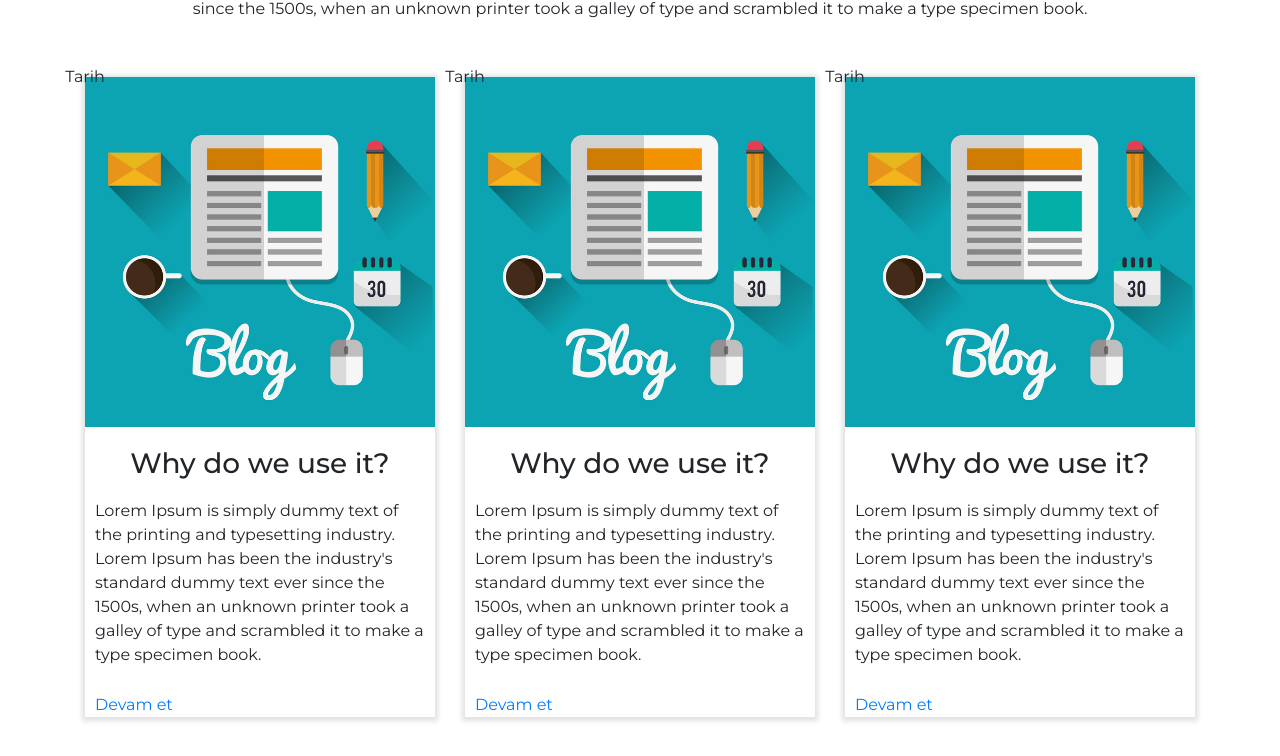
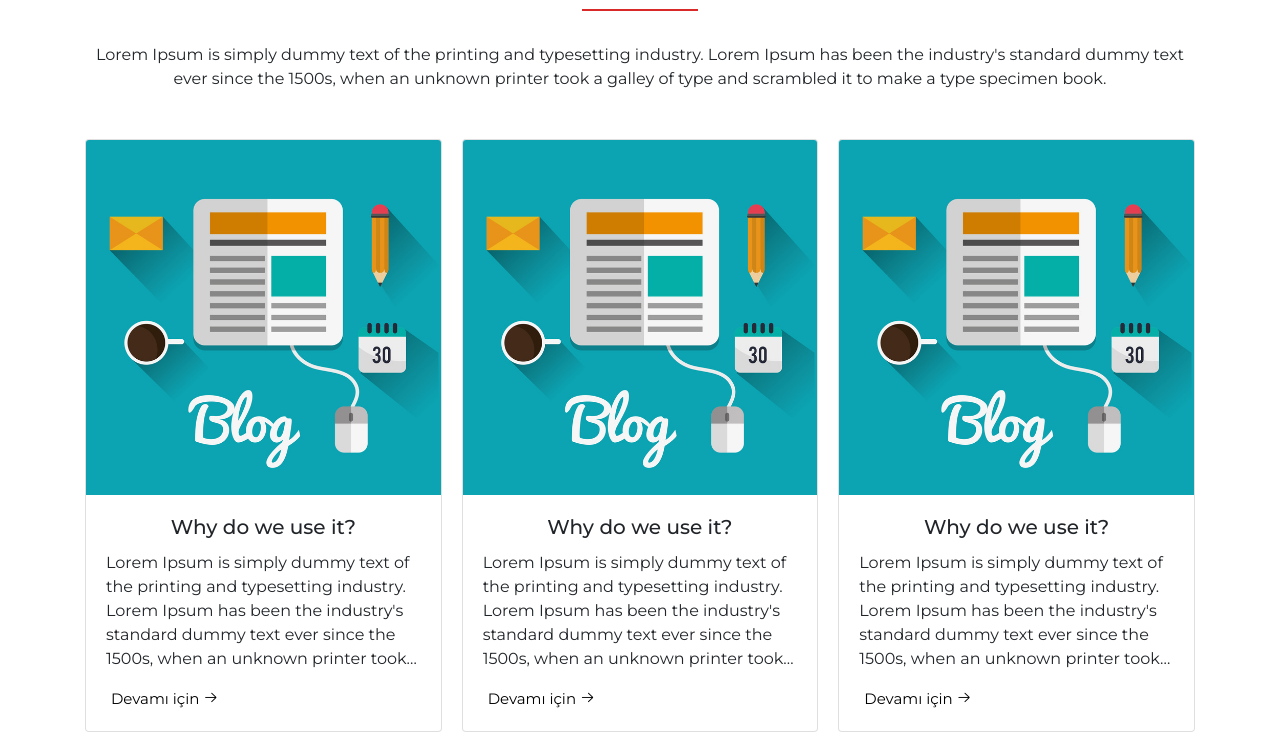
Before and after one commit to Intime-info/intimeInfoWeb, a plain HTML site: page index.html in a window 1280 px wide. Shown: the part 93-849 px from the top of the page. Drawn offline with Linux system fonts and the light colour scheme; files whose address does not match are found by name.

Commit message:
blog sonlara dogru

```diff
--- a/assets/css/custom.scss
+++ b/assets/css/custom.scss
@@ -1,5 +1,6 @@
 @import "scss/bootstrap";
 @import "style.css";
+
 $corporateBlue: #00A0AF;
 $corporateDarkBlue: #021D49;
 
@@ -17,54 +18,56 @@ button, input, textarea, select {
 }
 
 .mainBlog {
+  /*.card{
+    box-shadow: 0 4px 8px 0 rgba(0, 0, 0, 0.2), 0 6px 20px 0 rgba(0, 0, 0, 0.19);
+  }*/
   .blogTitle {
-    margin: 20px 0;
-
-    h2 {
-      text-align: center;
+    hr {
+      width: 10%;
+      border-style: solid;
+      border-color: #da2929;
+      border-width: 1px;
+    }
+  }
+  .line-clamp {
+    display: -webkit-box;
+    -webkit-line-clamp: 5;
+    -webkit-box-orient: vertical;
+    overflow: hidden;
+  }
+  .btnc{
+    margin: 5px auto;
+    border: none;
+    padding: 10px 5px;
+    font-size: 15px;
+    position: relative;
+    text-decoration: none;
+    &:before{
+      transition: all 0.85s cubic-bezier(0.68, -0.55, 0.265, 1.55);
+      content: '';
+      width: 0;
+      height: 100%;
+      background: black;
+      position: absolute;
+      top: 0;
+      left: 0;
+    }
+    & .btnc-text{
+      color: white;
+      // check out mdn docs for different types of blend modes.
+      mix-blend-mode: difference;
+      &:hover{
+        border-bottom: 1px solid white;
+      }
     }
 
-    p {
-      text-align: center;
+    &:hover {
+      &:before {
+        background: black;
+        width: 100%;
+        border-bottom: 1px solid white;
+      }
     }
   }
 
-  .blogCard {
-    position: relative;
-    margin: 20px 0;
-    box-shadow: 0 1px 5px 3px rgba(0, 0, 0, 0.12);
-
-    .blogCardTitle {
-      figure {
-        margin: 0;
-
-        img {
-          height: 100%;
-          width: 100%;
-        }
-      }
-      span{
-        position: absolute;
-        top: 0;
-        left: 0;
-        transform: translate(-50%,-50%);
-      }
-    }
-
-    .blogCardBody {
-      margin-top: 20px;
-      h3 {
-        text-align: center;
-      }
-
-      p {
-        padding: 10px;
-        text-align: left;
-      }
-      a{
-        margin: 10px;
-        text-decoration: none;
-      }
-    }
-  }
 }
--- a/assets/css/style.css
+++ b/assets/css/style.css
@@ -25,81 +25,78 @@
   -moz-osx-font-smoothing: grayscale;
 }
 
-.intimeinfolinkedin:before {
+.intimeinfo-linkedin:before {
   content: "\e900";
 }
-.intimeinfoinstagram:before {
+.intimeinfo-instagram:before {
   content: "\e901";
 }
-.intimeinfokariyernet .path1:before {
+.intimeinfo-kariyernet .path1:before {
   content: "\e902";
   color: rgb(113, 30, 140);
 }
-.intimeinfokariyernet .path2:before {
+.intimeinfo-kariyernet .path2:before {
   content: "\e903";
   margin-left: -1em;
   color: rgb(245, 129, 19);
 }
-.intimeinfokariyernet .path3:before {
+.intimeinfo-kariyernet .path3:before {
   content: "\e904";
   margin-left: -1em;
   color: rgb(113, 30, 140);
 }
-.intimeinfokariyernet .path4:before {
+.intimeinfo-kariyernet .path4:before {
   content: "\e905";
   margin-left: -1em;
   color: rgb(113, 30, 140);
 }
-.intimeinfokariyernet .path5:before {
+.intimeinfo-kariyernet .path5:before {
   content: "\e906";
   margin-left: -1em;
   color: rgb(113, 30, 140);
 }
-.intimeinfolightbulb-line:before {
+.intimeinfo-lightbulb-line:before {
   content: "\e907";
-  color: rgba(255, 160, 73, 0.99);
 }
-.intimeinfopie-chart-line:before {
+.intimeinfo-pie-chart-line:before {
   content: "\e908";
-  color: #6ef2a9;
 }
-.intimeinfoquill-pen-line:before {
+.intimeinfo-quill-pen-line:before {
   content: "\e909";
-  color: #69b8f1;
 }
-.intimeinfofeedback:before {
+.intimeinfo-feedback:before {
   content: "\e90a";
 }
-.intimeinfotarget:before {
+.intimeinfo-target:before {
   content: "\e90b";
 }
-.intimeinforight-arrow:before {
+.intimeinfo-right-arrow:before {
   content: "\e90c";
 }
-.intimeinfodown-angle:before {
+.intimeinfo-down-angle:before {
   content: "\e90d";
 }
-.intimeinfoworkers:before {
+.intimeinfo-workers:before {
   content: "\e90e";
 }
-.intimeinfouser:before {
+.intimeinfo-user:before {
   content: "\e90f";
 }
-.intimeinforight-angle:before {
+.intimeinfo-right-angle:before {
   content: "\e910";
 }
-.intimeinfoemail:before {
+.intimeinfo-email:before {
   content: "\e911";
 }
-.intimeinfoheadphones:before {
+.intimeinfo-headphones:before {
   content: "\e912";
 }
-.intimeinfopin:before {
+.intimeinfo-pin:before {
   content: "\e913";
 }
-.intimeinfosearch:before {
+.intimeinfo-search:before {
   content: "\e914";
 }
-.intimeinfominus:before {
+.intimeinfo-minus:before {
   content: "\e915";
 }
--- a/assets/js/custom.js
+++ b/assets/js/custom.js
@@ -69,8 +69,38 @@ var partners_carousel= function () {
         })
     }
 };
+var blog_carousel= function () {
+    if ($("#blog_carousel").length > 0)
+    {
+        $('#blog_carousel').owlCarousel({
+            loop: true,
+            autoPlay : true,
+            stopOnHover : true,
+            margin: 20,
+            responsive:{
+                0:{
+                    items:1,
+                },
+                500:{
+                    items:1,
+                },
+                600:{
+                    items:2,
+                },
+                1000:{
+                    items:3,
+                },
+                1200:{
+                    items:3,
+                }
+            }
+        });
+    }
+};
 $(document).ready(function (){
     contactMap();
     $('.collapse').collapse()
     partners_carousel();
+    blog_carousel();
+
 });
--- a/index.html
+++ b/index.html
@@ -31,64 +31,66 @@
 <section class="mainBlog">
     <div class="container">
         <div class="row">
-           <div class="blogTitle">
-               <h2>Lorem Ipsum</h2>
-               <p>Lorem Ipsum is simply dummy text of the printing and typesetting industry. Lorem Ipsum has been the
-                   industry's standard dummy text ever since the 1500s, when an unknown printer took a galley of type and
+            <div class="blogTitle mt-5">
+                <h2 class="text-center">Lorem Ipsum</h2>
+                <hr>
+                <p class="text-center p-3">Lorem Ipsum is simply dummy text of the printing and typesetting industry. Lorem Ipsum has been the
+                    industry's standard dummy text ever since the 1500s, when an unknown printer took a galley of type
+                    and
                     scrambled it to make a type specimen book.</p>
             </div>
         </div>
-        <div class="row">
-            <div class="col-12 col-lg-4 col-xl-4">
-                <div class="blogCard">
-                    <div class="blogCardTitle">
-                        <figure>
-                            <img src="assets/img/blogExample.jpg" alt="">
-                        </figure>
-                        <span><i class="fas fa-user"></i>Tarih</span>
-                    </div>
-                    <div class="blogCardBody">
-                        <h3>Why do we use it?</h3>
-                        <p>Lorem Ipsum is simply dummy text of the printing and typesetting industry. Lorem Ipsum has
-                            been the industry's standard dummy text ever since the 1500s, when an unknown printer took a
+        <div id="blog_carousel" class="owl-carousel mt-3">
+            <div class="card">
+                <img class="card-img-top" src="assets/img/blogExample.jpg" alt="Card image cap">
+                <div class="card-body">
+                    <h5 class="card-title text-center">Why do we use it?</h5>
+                    <p class="card-text line-clamp">Lorem Ipsum is simply dummy text of the printing and typesetting industry.
+                        Lorem Ipsum
+                        has
+                        been the industry's standard dummy text ever since the 1500s, when an unknown printer
+                        took a
                         galley of type and scrambled it to make a type specimen book.</p>
-                        <a href="#"><i class="fas fa-arrow"></i>Devam et</a>
+                    <a href="#" class="btnc"><span class="btnc-text">Devamı için <i class="intimeinfo intimeinfo-right-arrow"></i></span></a>
                 </div>
             </div>
-            </div>
-            <div class="col-12 col-lg-4 col-xl-4">
-                <div class="blogCard">
-                    <div class="blogCardTitle">
-                        <figure>
-                            <img src="assets/img/blogExample.jpg" alt="">
-                        </figure>
-                        <span><i class="fas fa-user"></i>Tarih</span>
-                    </div>
-                    <div class="blogCardBody">
-                        <h3>Why do we use it?</h3>
-                        <p>Lorem Ipsum is simply dummy text of the printing and typesetting industry. Lorem Ipsum has
-                            been the industry's standard dummy text ever since the 1500s, when an unknown printer took a
+            <div class="card">
+                <img class="card-img-top" src="assets/img/blogExample.jpg" alt="Card image cap">
+                <div class="card-body">
+                    <h5 class="card-title text-center">Why do we use it?</h5>
+                    <p class="card-text line-clamp">Lorem Ipsum is simply dummy text of the printing and typesetting industry.
+                        Lorem Ipsum
+                        has
+                        been the industry's standard dummy text ever since the 1500s, when an unknown printer
+                        took a
                         galley of type and scrambled it to make a type specimen book.</p>
-                        <a href="#"><i class="fas fa-arrow"></i>Devam et</a>
+                    <a href="#" class="btnc"><span class="btnc-text">Devamı için <i class="intimeinfo intimeinfo-right-arrow"></i></span></a>
                 </div>
             </div>
+            <div class="card">
+                <img class="card-img-top" src="assets/img/blogExample.jpg" alt="Card image cap">
+                <div class="card-body">
+                    <h5 class="card-title text-center">Why do we use it?</h5>
+                    <p class="card-text line-clamp">Lorem Ipsum is simply dummy text of the printing and typesetting industry.
+                        Lorem Ipsum
+                        has
+                        been the industry's standard dummy text ever since the 1500s, when an unknown printer
+                        took a
+                        galley of type and scrambled it to make a type specimen book.</p>
+                    <a href="#" class="btnc"><span class="btnc-text">Devamı için <i class="intimeinfo intimeinfo-right-arrow"></i></span></a>
                 </div>
-            <div class="col-12 col-lg-4 col-xl-4">
-                <div class="blogCard">
-                    <div class="blogCardTitle">
-                        <figure>
-                            <img src="assets/img/blogExample.jpg" alt="">
-                        </figure>
-                        <span><i class="fas fa-user"></i>Tarih</span>
-
             </div>
-                    <div class="blogCardBody">
-                        <h3>Why do we use it?</h3>
-                        <p>Lorem Ipsum is simply dummy text of the printing and typesetting industry. Lorem Ipsum has
-                            been the industry's standard dummy text ever since the 1500s, when an unknown printer took a
+            <div class="card">
+                <img class="card-img-top" src="assets/img/blogExample.jpg" alt="Card image cap">
+                <div class="card-body">
+                    <h5 class="card-title">Why do we use it?</h5>
+                    <p class="card-text line-clamp">Lorem Ipsum is simply dummy text of the printing and typesetting industry.
+                        Lorem Ipsum
+                        has
+                        been the industry's standard dummy text ever since the 1500s, when an unknown printer
+                        took a
                         galley of type and scrambled it to make a type specimen book.</p>
-                        <a href="#"><i class="fas fa-arrow"></i>Devam et</a>
-                    </div>
+                    <a href="#" class="btnc"><span class="btnc-text">Devamı için <i class="intimeinfo intimeinfo-right-arrow"></i></span></a>
                 </div>
             </div>
         </div>
@@ -99,9 +101,8 @@
 
 <footer></footer>
 
-
+<script src="assets/js/jquery-3.6.0.min.js"></script>
 <script src="assets/js/owl.carousel.min.js"></script>
-<script src="assets/js/jquery-3.6.0.min.js"></script>
 <script src="assets/js/bootstrap.js"></script>
 <script src="assets/js/wow.min.js"></script>
 <script src="assets/js/custom.js"></script>
```
Also changed, not shown: assets/css/custom.css, assets/css/custom.min.css, assets/css/responsive.scss (line endings or trailing spaces), 2 other files. Lines whose indentation alone changed are shown as unchanged.
